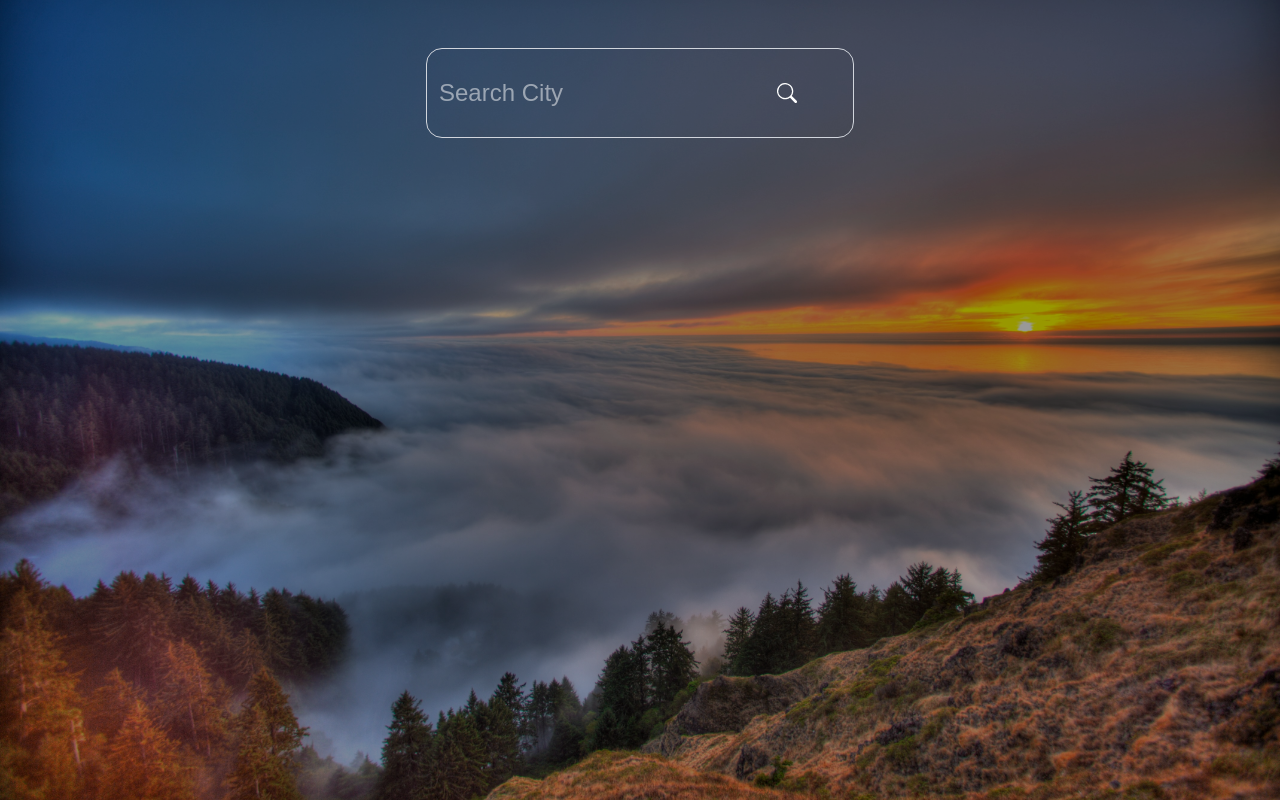
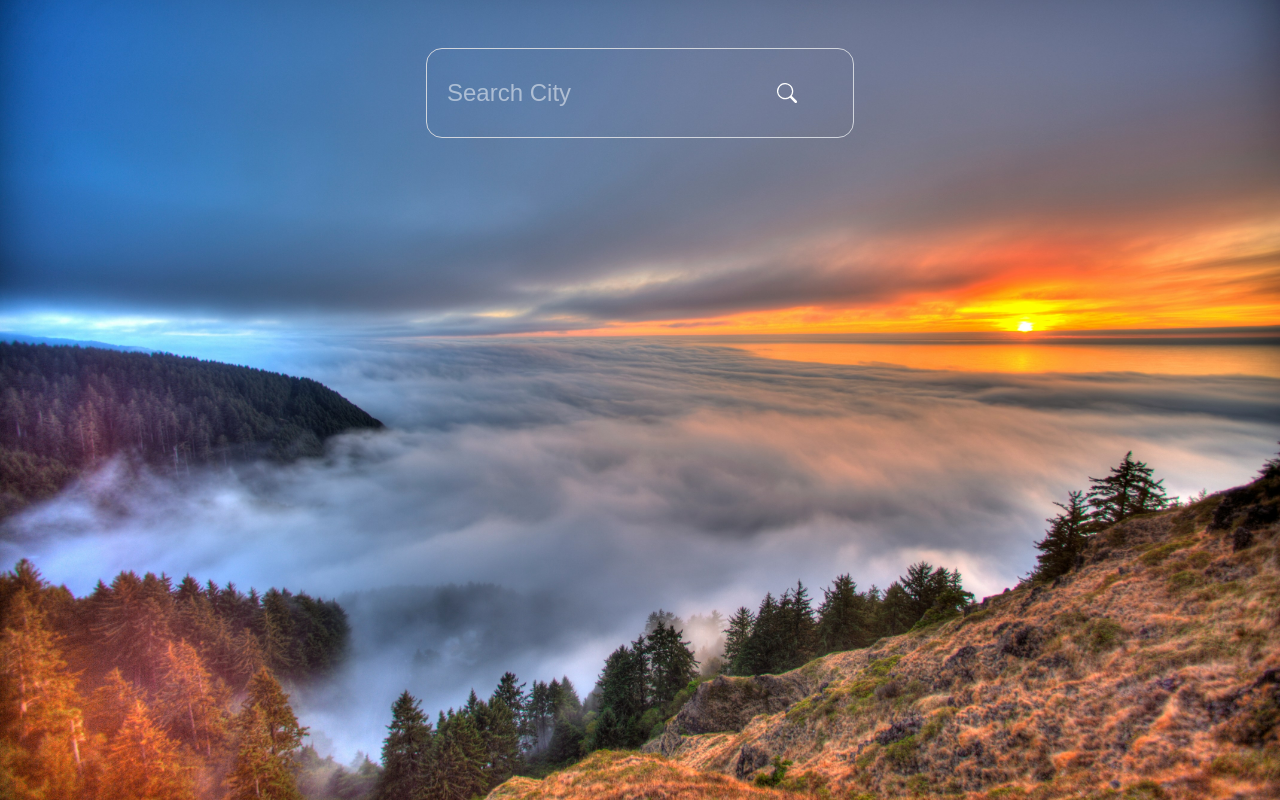
Before and after one commit to Ayobami9698/weather-app, a Next.js app: page /Main in a window 1280 px wide. Built offline with nearby package versions, Linux system fonts and the light colour scheme.

Commit message:
Updated app and built

```diff
--- a/next.config.ts
+++ b/next.config.ts
@@ -2,18 +2,21 @@ import type { NextConfig } from "next";
 
 const nextConfig: NextConfig = {
   images: {
-    remotePatterns: [
-      {
-        protocol: "https",
-        hostname: "openweather.org",
-        pathname: "/**",
-      },
-    ],
+  //   //
+
+  // },
+  // //   domains: [
+  // //     "openweathermap.org"
+  // //   ]
+  // // }
+  // images: {
+  //   domains: ['openweathermap.org'],
   },
-  //   domains: [
-  //     "openweathermap.org"
-  //   ]
-  // }
+  eslint: {
+    // Warning: This allows production builds to successfully complete even if
+    // your project has ESLint errors.
+    ignoreDuringBuilds: true,
+  },
 };
 
 export default nextConfig;
--- a/src/app/Main/page.tsx
+++ b/src/app/Main/page.tsx
@@ -43,23 +43,24 @@ if (loading) {
 
 
   return (
-    <div>
-      <div className="absolute top-0 left-0 right-0 bottom-0 bg-black/40 z-[1]"/>
-      <Image
+    <div className="bg-[url('/images/weather2.jpg')] bg-cover bg-center h-screen w-full "
+    >
+       <div className="absolute top-0 left-0 right-0 bottom-0 z-[1]">
+        {/* <Image
       src='/images/weather2.jpg'
       alt="/"
       fill
       className="object-cover sm:object-cover sm:w-full sm:h-full"
       priority
 
-      />
+      />  */}
 
       <div className="relative flex justify-between items-center max-w-[500px] w-full m-auto pt-4 text-white z-10 sm:px-6 mt-8">
         <form onSubmit={fetchWeather} className="flex justify-between items-center w-full m-auto p-3 bg-transparent border border-gray-300 text-white rounded-2xl  sm:flex-row sm:items-center sm:ml-3 sm:mr-3">
           <div>
             <input
             onChange={(e)=> setCity(e.target.value)}
-             className="bg-transparent border-none text-white focus:outline-none text-2xl sm:text-2xl sm:my-3" type="text" placeholder="Search City"/>
+             className="bg-transparent border-none text-white focus:outline-none text-2xl sm:text-2xl sm:my-3 md:px-2 sm:px-2 mb-12" type="text" placeholder="Search City"/>
           </div>
           <button type="submit" className='mt-3 sm:mt-0 sm:size-16'><BsSearch size={20}/></button>
         </form>
@@ -67,8 +68,10 @@ if (loading) {
         {error && <p className='text-center text-red-500 mt-4 sm:text-xl'>{error}</p>}
          {(weather as any) .main && <Weather data={weather}/> }
     </div>
+    </div>
   );
 }
 }
 
+
 export default Main
--- a/src/app/components/Weather.tsx
+++ b/src/app/components/Weather.tsx
@@ -8,9 +8,9 @@ const Weather = ({data}) => {
     <div className='relative flex flex-col justify-between max-w-[500px] w-full h-[90vh] m-auto p-4 text-gray-300 z-10 sm:max-w-full sm:px-6 lg:max-w-[500px]'>
       <div className='relative flex justify-between pt-12  sm:flex-row sm:justify-between sm:items-start'>
         <div className='flex flex-col items-center sm:mb-0'>
-          <Image
+          <img
           src={`https://openweathermap.org/img/wn/${data.weather[0].icon}@2x.png`}
-          alt='/'
+          alt='weather'
           width={100}
           height={100}
           className=''/>
@@ -18,11 +18,11 @@ const Weather = ({data}) => {
         </div>
         <p className='text-6xl sm:text-8xl lg:text-9xl'>{data.main.temp.toFixed(0)}&#176;C</p>
       </div>
-      <div className='bg-black/50 relative p-8 rounded-md mb-12 w-full sm:p-6 sm:mb-12'>
-        <div className='text-2xl text-center pb-6 sm:text-3xl'>
+      <div className='bg-black/50 relative rounded-md w-full sm:mb-12  '>
+        <div className='text-2xl text-center sm:text-3xl px-6 py-6 pl-'>
         <p>Weather in {data.name}</p>
       </div>
-      <div className='flex gap-4 justify-between text-center sm:flex-row sm:justify-between'>
+      <div className='flex gap-4 justify-between text-center sm:flex-row sm:justify-between px-6 py-6'>
         <div>
         <p className='font-bold text-2xl sm:text-3xl'>{data.main.feels_like.toFixed(0)}&#176;C</p>
         <p className='text-xl sm:text-2xl'>Feels like</p>
```
